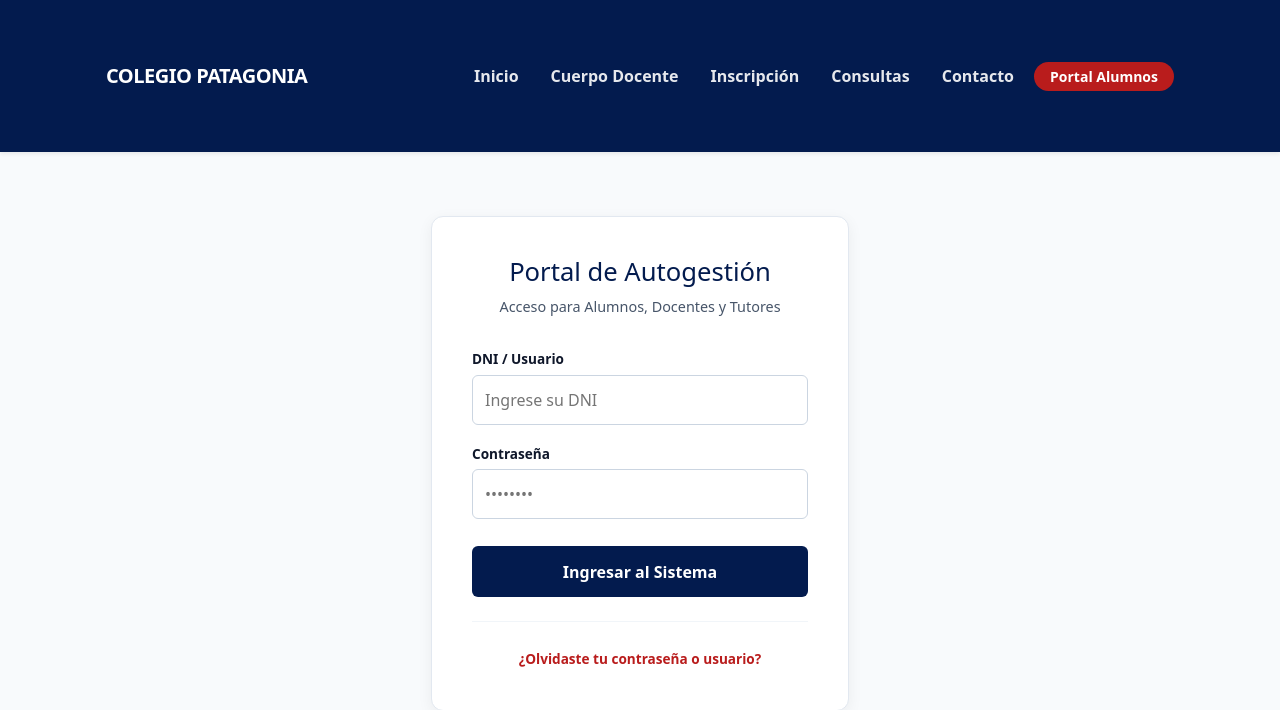
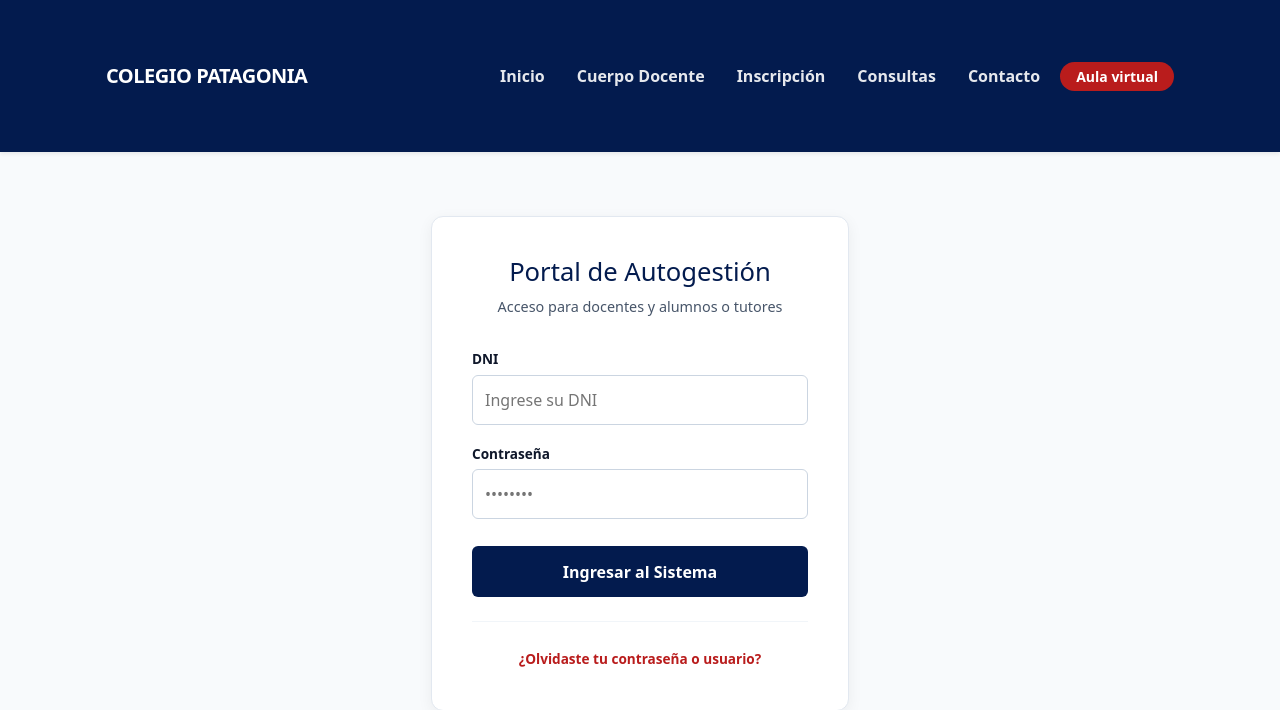
Before and after one commit to SoySid/colegio-patagonia-cipolletti, a Django app: page /portal/ in a window 1280 px wide. Shown: the top 710 px of the page. Run offline with Django 5.2, Linux system fonts and the light colour scheme; data that the repository does not hold is empty.

Commit message:
style: actualizar texto del portal a acceso para docentes y alumnos o tutores

```diff
--- a/escuela/templates/escuela/base.html
+++ b/escuela/templates/escuela/base.html
@@ -54,7 +54,7 @@
 
                     <!-- BOTÓN DESTACADO: Acceso al sistema interno / portal -->
                     <li class="nav-item">
-                        <a href="/portal/" class="btn btn-portal btn-sm rounded-pill px-3">Portal Alumnos</a>
+                        <a href="/portal/" class="btn btn-portal btn-sm rounded-pill px-3">Aula virtual</a>
                     </li>
                 </ul>
             </div>
--- a/escuela/templates/escuela/home.html
+++ b/escuela/templates/escuela/home.html
@@ -206,8 +206,8 @@
             if (carruselLeft) carruselLeft.addEventListener('click', prevSlide);
             if (carruselRight) carruselRight.addEventListener('click', nextSlide);
 
-            // Avance automático cada 3.5 segundos
-            let autoPlayInterval = setInterval(nextSlide, 3500);
+            // Avance automático cada 2 segundos
+            let autoPlayInterval = setInterval(nextSlide, 2000);
 
             // Pausa el carrusel al pasar el mouse por encima
             carousel.addEventListener('mouseenter', () => clearInterval(autoPlayInterval));
--- a/escuela/templates/escuela/portal.html
+++ b/escuela/templates/escuela/portal.html
@@ -6,11 +6,11 @@
 <div style="max-width: 450px; margin: 4rem auto; padding: 0 1rem;">
     <div style="background: white; padding: 2.5rem; border-radius: 12px; border: 1px solid #e2e8f0; box-shadow: 0 4px 15px rgba(0,0,0,0.06); text-align: center;">
         <h2 style="font-size: 1.6rem; color: var(--primary); margin-bottom: 0.5rem;">Portal de Autogestión</h2>
-        <p style="color: var(--text-muted); font-size: 0.9rem; margin-bottom: 2rem;">Acceso para Alumnos, Docentes y Tutores</p>
+        <p style="color: var(--text-muted); font-size: 0.9rem; margin-bottom: 2rem;">Acceso para docentes y alumnos o tutores</p>
 
         <form style="display: flex; flex-direction: column; gap: 1.2rem; text-align: left;">
             <div>
-                <label style="display: block; font-weight: 600; font-size: 0.85rem; margin-bottom: 0.3rem; color: var(--text-dark);">DNI / Usuario</label>
+                <label style="display: block; font-weight: 600; font-size: 0.85rem; margin-bottom: 0.3rem; color: var(--text-dark);">DNI</label>
                 <input type="text" placeholder="Ingrese su DNI" style="width: 100%; padding: 0.75rem; border: 1px solid #cbd5e1; border-radius: 6px;">
             </div>
             <div>
```
